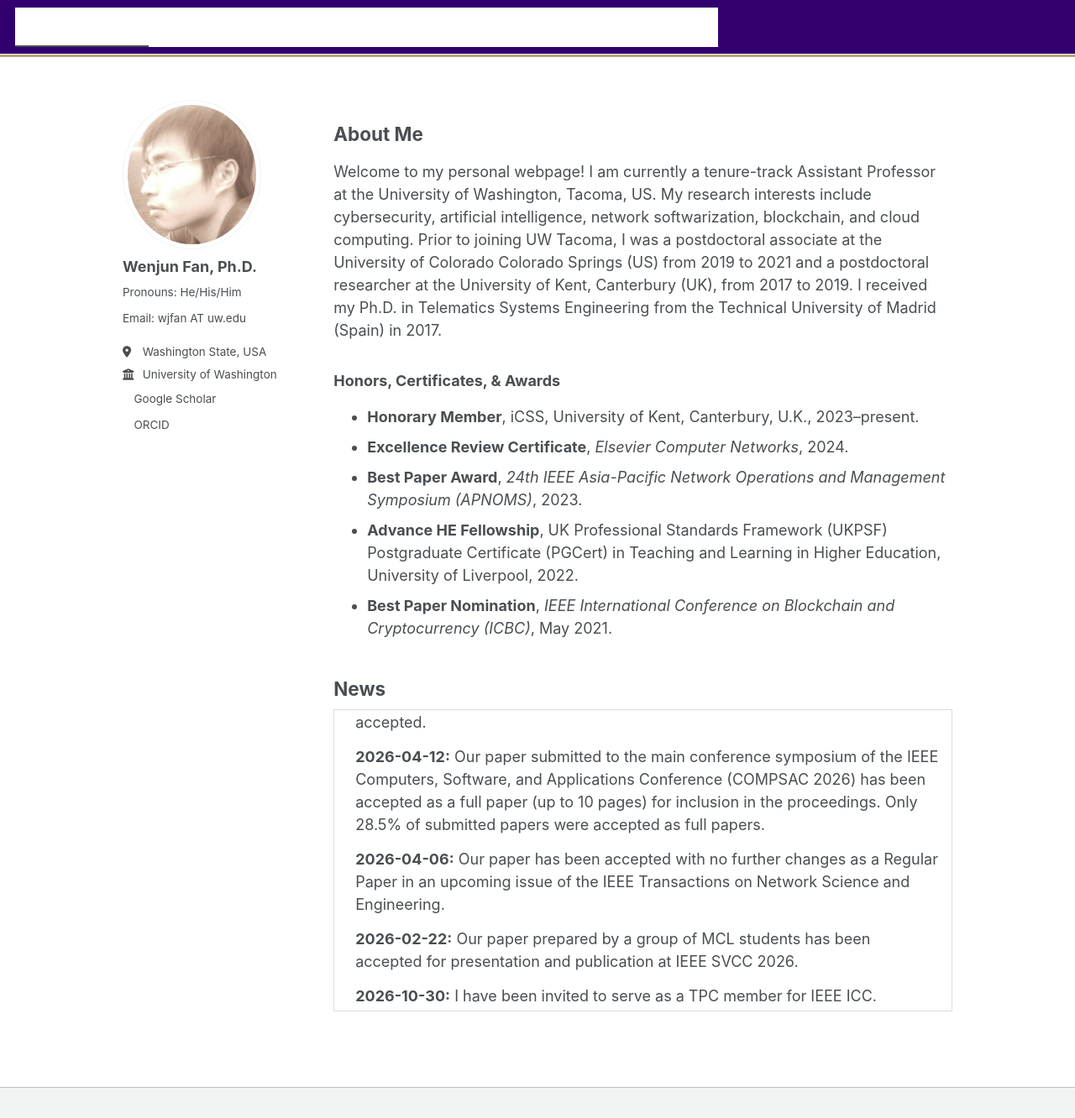
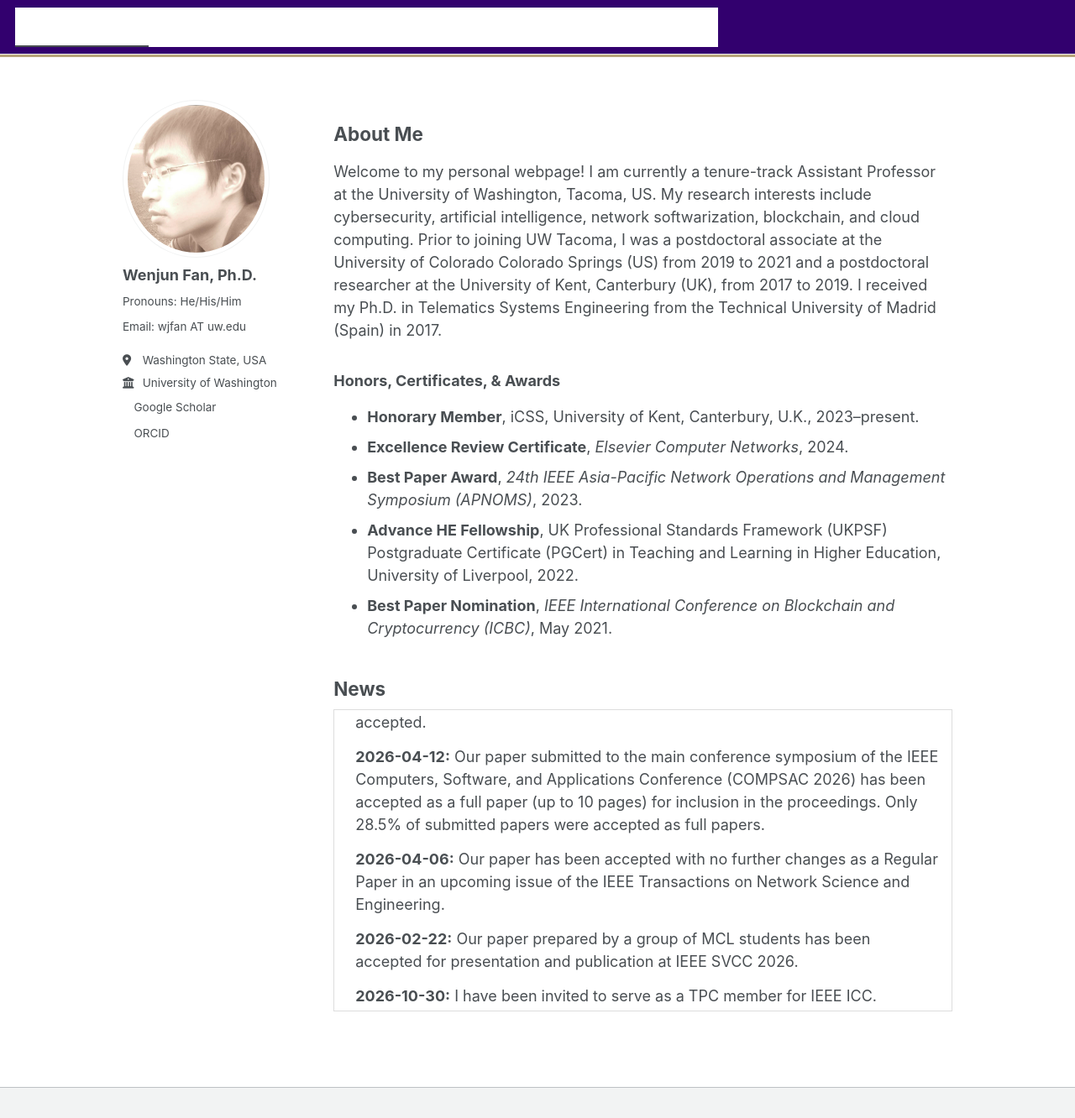
Before and after one commit to fanwj2010/fanwj2010.github.io, a Jekyll site: the page built from _pages/about.md, in a window 1280 px wide and 1332 px high. Shown: the whole window at 84% size. Built offline with Jekyll 4.4.1, drawn with Linux system fonts in a browser that asks for light colours; a script bundle is joined from its source files by our own code; a style sheet for code colours, icons or effects is not loaded.

Commit message:
Update main.scss

```diff
--- a/assets/css/main.scss
+++ b/assets/css/main.scss
@@ -41,7 +41,7 @@
 
 @media (min-width: 925px) {
   .sidebar {
-    padding-right: 30px;
+    padding-right: 20px;
   }
 }
 
```
